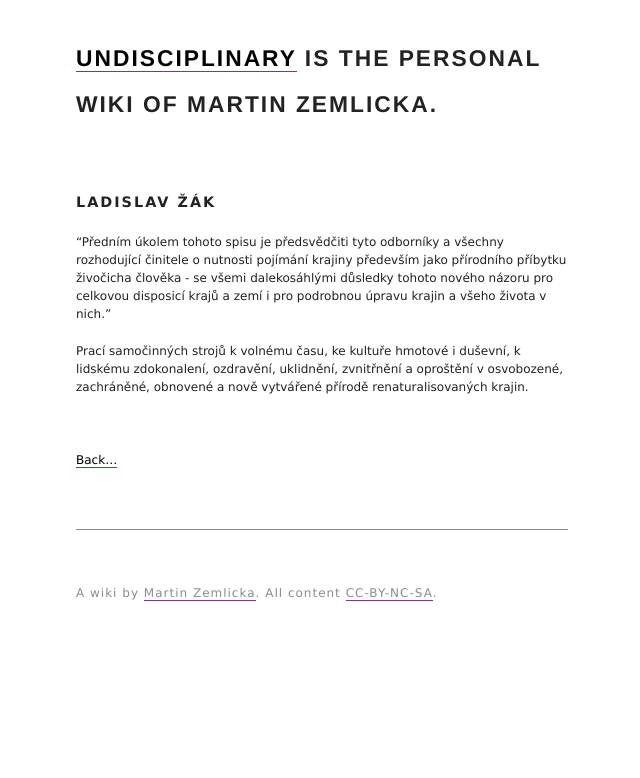
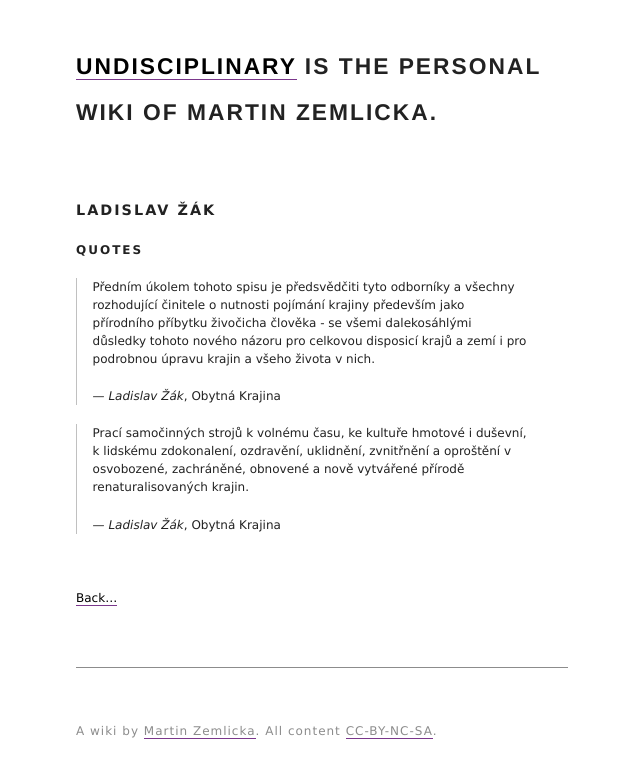
Before and after one commit to zmlka/undisciplinary, a Jekyll site: the page built from ladislav_zak.md, in a window 1280 px wide. Shown: the top 778 px of the page, without its empty margins (318-958 px from the left). Built offline with Jekyll 4.4.1, drawn with Linux system fonts in a browser that asks for light colours.

Commit message:
a few years later he realises normalise.css is making things worse

```diff
--- a/_layouts/default.html
+++ b/_layouts/default.html
@@ -8,7 +8,7 @@
   <meta name="author" content="Martin Zemlicka">
   <meta name="viewport" content="width=device-width, initial-scale=1">
 
-  <link rel="stylesheet" href="style/normalize.css">
+  <!--  <link rel="stylesheet" href="style/normalize.css"> -->
   <link rel="stylesheet" href="style/main.css">
 </head>
 
--- a/ladislav_zak.md
+++ b/ladislav_zak.md
@@ -5,15 +5,20 @@ tags: architect, czech, urbanism, nature, modernism, functionalism
 snippet: notes and thoughts on Ladislav Žák
 ---
 
-"Předním úkolem tohoto spisu je předsvědčiti tyto odborníky a všechny
-rozhodující činitele o nutnosti pojímání krajiny především jako přírodního
-příbytku živočicha člověka - se všemi dalekosáhlými důsledky tohoto nového
-názoru pro celkovou disposicí krajů a zemí i pro podrobnou úpravu krajin a
-všeho života v nich."
+## Quotes
 
 
+> Předním úkolem tohoto spisu je předsvědčiti tyto odborníky a všechny
+> rozhodující činitele o nutnosti pojímání krajiny především jako přírodního
+> příbytku živočicha člověka - se všemi dalekosáhlými důsledky tohoto nového
+> názoru pro celkovou disposicí krajů a zemí i pro podrobnou úpravu krajin a
+> všeho života v nich.
+>
+> <cite>Ladislav Žák</cite>, Obytná Krajina
 
-Prací samočinných strojů k volnému  času, ke kultuře hmotové i duševní, k
-lidskému zdokonalení, ozdravění, uklidnění, zvnitřnění a oproštění v
-osvobozené, zachráněné, obnovené a nově vytvářené přírodě renaturalisovaných
-krajin.
+> Prací samočinných strojů k volnému  času, ke kultuře hmotové i duševní, k
+> lidskému zdokonalení, ozdravění, uklidnění, zvnitřnění a oproštění v
+> osvobozené, zachráněné, obnovené a nově vytvářené přírodě renaturalisovaných
+> krajin.
+>
+> <cite>Ladislav Žák</cite>, Obytná Krajina
```
